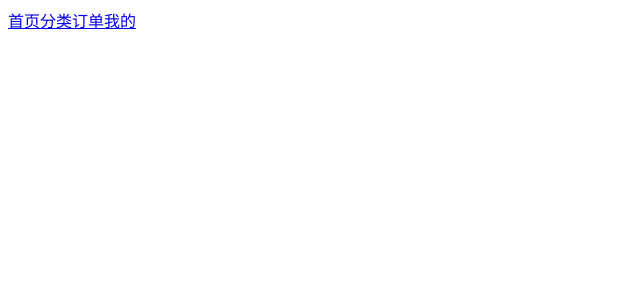
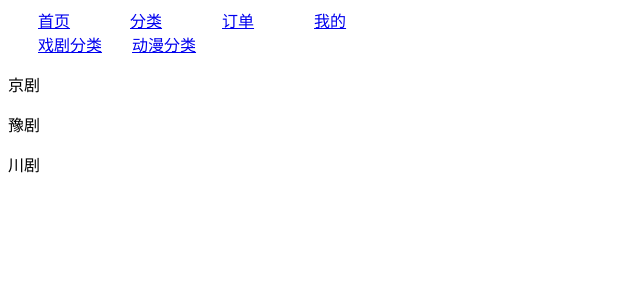
Before and after one commit to princesskelly227/vue-day8, a Vue app: page /#/fenlei/xiju in a window 1280 px wide. Before the commit this address led to /#/. Shown: the top 300 px of the page, without its empty margins (0-640 px from the left). Built offline with nearby package versions, Linux system fonts and the light colour scheme.

Commit message:
二级嵌套完成

```diff
--- a/src/App.vue
+++ b/src/App.vue
@@ -14,10 +14,11 @@
     <div><router-view></router-view></div> -->
 
     <!-- 附加练习一 -->
-    <router-link to="/find">首页</router-link>
-    <router-link to="/fenlei">分类</router-link>
-    <router-link to="/dingdan">订单</router-link>
-    <router-link to="/myde">我的</router-link>
+    <router-link style="margin: 30px" to="/find">首页</router-link>
+    <!-- 二级嵌套在分类里面 -->
+    <router-link style="margin: 30px" to="/fenlei">分类</router-link>
+    <router-link style="margin: 30px" to="/dingdan">订单</router-link>
+    <router-link style="margin: 30px" to="/myde">我的</router-link>
     <div>
       <router-view></router-view>
     </div>
--- a/src/views/fujia/FenLei.vue
+++ b/src/views/fujia/FenLei.vue
@@ -1,7 +1,14 @@
 <template>
   <div>
-    <p>戏剧分类</p>
-    <p>动漫分类</p>
+    <router-link style="margin-left: 30px" to="/fenlei/xiju"
+      >戏剧分类</router-link
+    >
+    <router-link style="margin-left: 30px" to="/fenlei/dongman"
+      >动漫分类</router-link
+    >
+    <div>
+      <router-view></router-view>
+    </div>
   </div>
 </template>
 
--- /dev/null
+++ b/src/views/fujia/qiantao/DongMan.vue
@@ -0,0 +1,13 @@
+<template>
+  <div>
+    <p>国漫</p>
+    <p>日漫</p>
+    <p>动画</p>
+  </div>
+</template>
+
+<script>
+export default {};
+</script>
+
+<style></style>
--- /dev/null
+++ b/src/views/fujia/qiantao/XiJu.vue
@@ -0,0 +1,13 @@
+<template>
+  <div>
+    <p>京剧</p>
+    <p>豫剧</p>
+    <p>川剧</p>
+  </div>
+</template>
+
+<script>
+export default {};
+</script>
+
+<style></style>
```
Also changed, not shown: src/main.js (+14 -1 lines).
